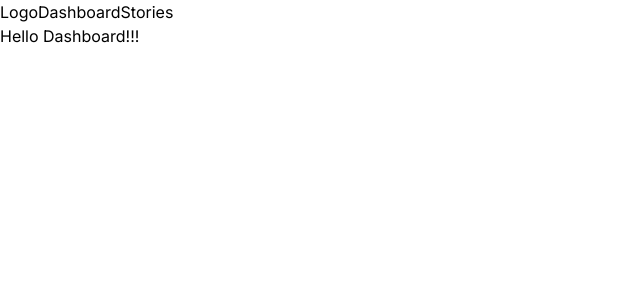
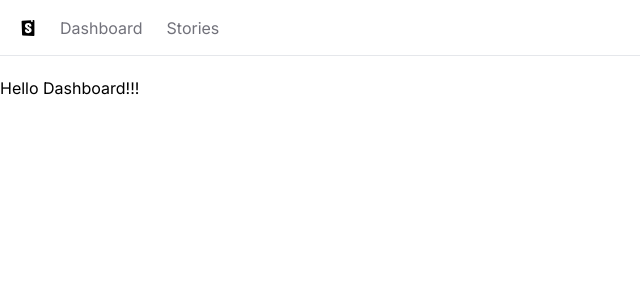
Before and after one commit to sakthivels87/story-board, a Next.js app: page / in a window 1280 px wide. Shown: the top 300 px of the page, without its empty margins (0-640 px from the left). Built offline with nearby package versions, Linux system fonts and the light colour scheme.

Commit message:
Navbar with logo icons

```diff
--- a/NavBar.tsx
+++ /dev/null
@@ -1,20 +0,0 @@
-import Link from "next/link";
-import React from "react";
-
-const NavBar = () => {
-  return (
-    <nav className="flex spacing-x-6 mb-5 px-5 h-14">
-      <Link href="/">Logo</Link>
-      <ul className="flex space-x-6">
-        <li>
-          <Link href="/">Dashboard</Link>
-        </li>
-        <li>
-          <Link href="/stories">Stories</Link>
-        </li>
-      </ul>
-    </nav>
-  );
-};
-
-export default NavBar;
--- /dev/null
+++ b/app/NavBar.tsx
@@ -0,0 +1,37 @@
+import Link from "next/link";
+import { SiStorybook } from "react-icons/si";
+import classNames from "classnames";
+
+const NavBar = () => {
+  const link = [
+    {
+      label: "Dashboard",
+      href: "/",
+    },
+    {
+      label: "Stories",
+      href: "/stories",
+    },
+  ];
+  return (
+    <nav className="flex space-x-6 border-b mb-5 px-5 h-14 items-center">
+      <Link href="/">
+        <SiStorybook />
+      </Link>
+      <ul className="flex space-x-6">
+        {link.map((link) => (
+          <li key={link.href}>
+            <Link
+              href={link.href}
+              className="text-zinc-500 hover:text-zinc-800 transition-colors"
+            >
+              {link.label}
+            </Link>
+          </li>
+        ))}
+      </ul>
+    </nav>
+  );
+};
+
+export default NavBar;
--- a/app/layout.tsx
+++ b/app/layout.tsx
@@ -1,5 +1,5 @@
-import NavBar from "@/NavBar";
 import "./globals.css";
+import NavBar from "@/app/NavBar";
 import type { Metadata } from "next";
 import { Inter } from "next/font/google";
 
--- a/package.json
+++ b/package.json
@@ -13,12 +13,14 @@
     "@types/react": "18.2.42",
     "@types/react-dom": "18.2.17",
     "autoprefixer": "10.4.16",
+    "classnames": "^2.3.2",
     "eslint": "8.55.0",
     "eslint-config-next": "14.0.3",
     "next": "14.0.3",
     "postcss": "8.4.32",
     "react": "18.2.0",
     "react-dom": "18.2.0",
+    "react-icons": "^4.12.0",
     "tailwindcss": "3.3.6",
     "typescript": "5.3.2"
   }
```
Also changed, not shown: 1 other file (tests, documents, lock files or other folders).
